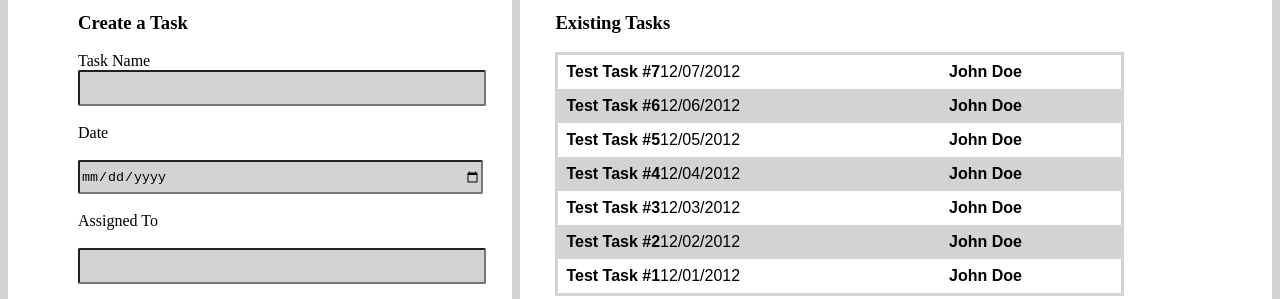
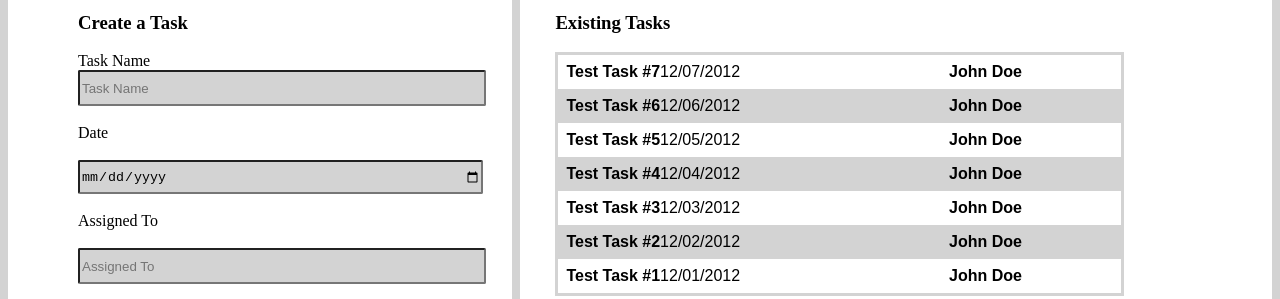
Before and after one commit to sunita10/ASS, a plain HTML site: page index.html in a window 1280 px wide. Shown: the part 219-518 px from the top of the page. Drawn offline with nearby package versions, Linux system fonts and the light colour scheme.

Commit message:
Update index.html

```diff
--- a/index.html
+++ b/index.html
@@ -15,11 +15,11 @@
 			<h3>Create a Task</h3>
 			<form>
 				<label>Task Name</label><br>
-				<input type="text" id="taskname" name="taskname" class="inp"><br><br>
+				<input type="text" id="taskname" name="taskname" placeholder="Task Name" class="inp"><br><br>
 				<label>Date</label><br><br>
 				<input type="date" id="date" class="inp"><br><br>
 				<label>Assigned To</label><br><br>
-				<input type="text" id="assigned" name="assignedto" class="inp" ><br><br>
+				<input type="text" id="assigned" name="assignedto" placeholder="Assigned To"class="inp" ><br><br>
 				<button type="submit">Submit</button><br>
 
 			</form>
```
